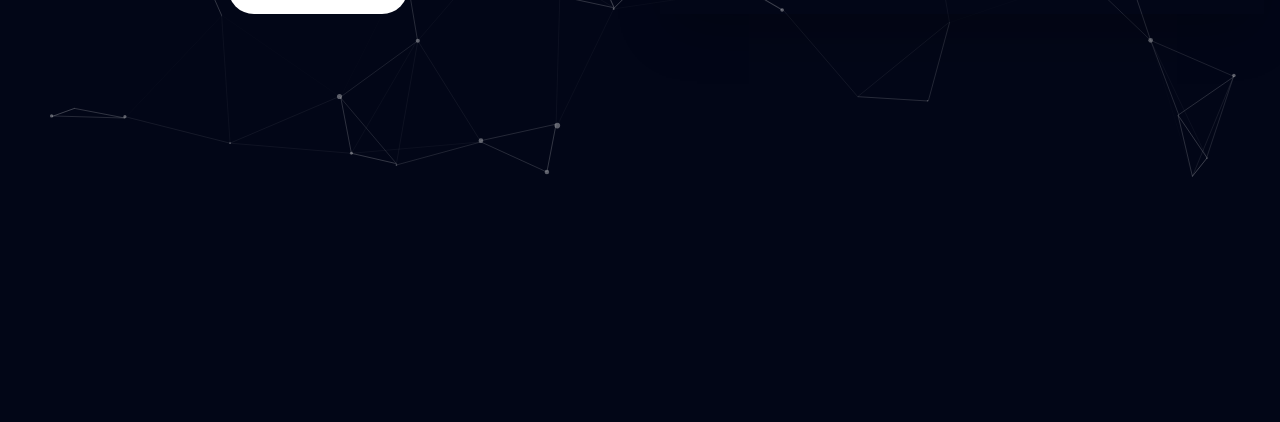
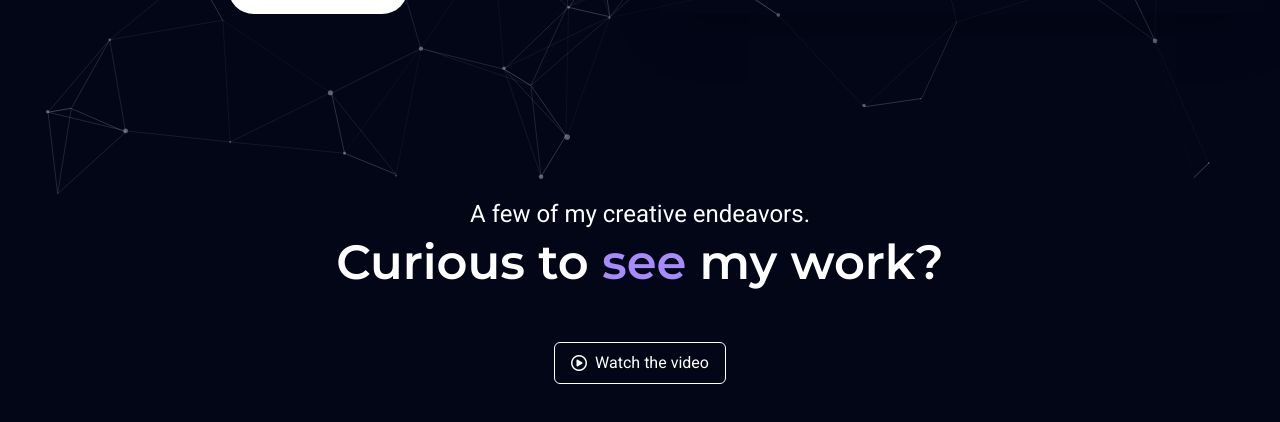
Before and after one commit to XoDeR/PortfolioSv, a SvelteKit app in the folder portfolio-sv/: page / in a window 1280 px wide. Shown: the part 604-1026 px from the top of the page. Before the commit the page ends 800 px from the top, so only its background shows below. Built offline with nearby package versions, Linux system fonts and the light colour scheme.

Commit message:
Added a section with youtube video in main component

```diff
--- a/portfolio-sv/src/components/Main.svelte
+++ b/portfolio-sv/src/components/Main.svelte
@@ -20,8 +20,23 @@
       </a>
     </div>
     <div class="relative shadow-2xl grid place-items-center">
-      <img src={"images/profile-web-developer.jpg"} alt="Profile Image" class="object-cover z-[2] max-h-[70vh]" />
+      <img src={"images/profile-web-developer.jpg"} alt="Profile" class="object-cover z-[2] max-h-[70vh]" />
     </div>
   </section>
-  <section id="projects"></section>
+  <section id="projects" class="py-20 lg:py-32 flex flex-col gap-24">
+    <div class="flex flex-col gap-2 text-center">
+      <h6 class="text-lg sm:text-xl md:text-2xl">
+        A few of my creative endeavors.
+      </h6>
+      <h3 class="font-semibold text-3xl sm:text-4xl md:text-5xl">
+        Curious to <span class="montserrat text-violet-400">see</span> my work?
+      </h3>
+    </div>
+    <a href="https://www.youtube.com/watch?v=fhfdhfjfgj"
+      target="_blank" class="mx-auto px-4 py-2 rounded-md border border-solid border-white flex
+      items-center gap-2 -mb-4 sm:-mb-0 -mt-10 hover:border-violet-700 duration-200">
+        <i class="fa-regular fa-circle-play"></i>
+        <p>Watch the video</p>
+      </a>
+  </section>
 </main>
```
